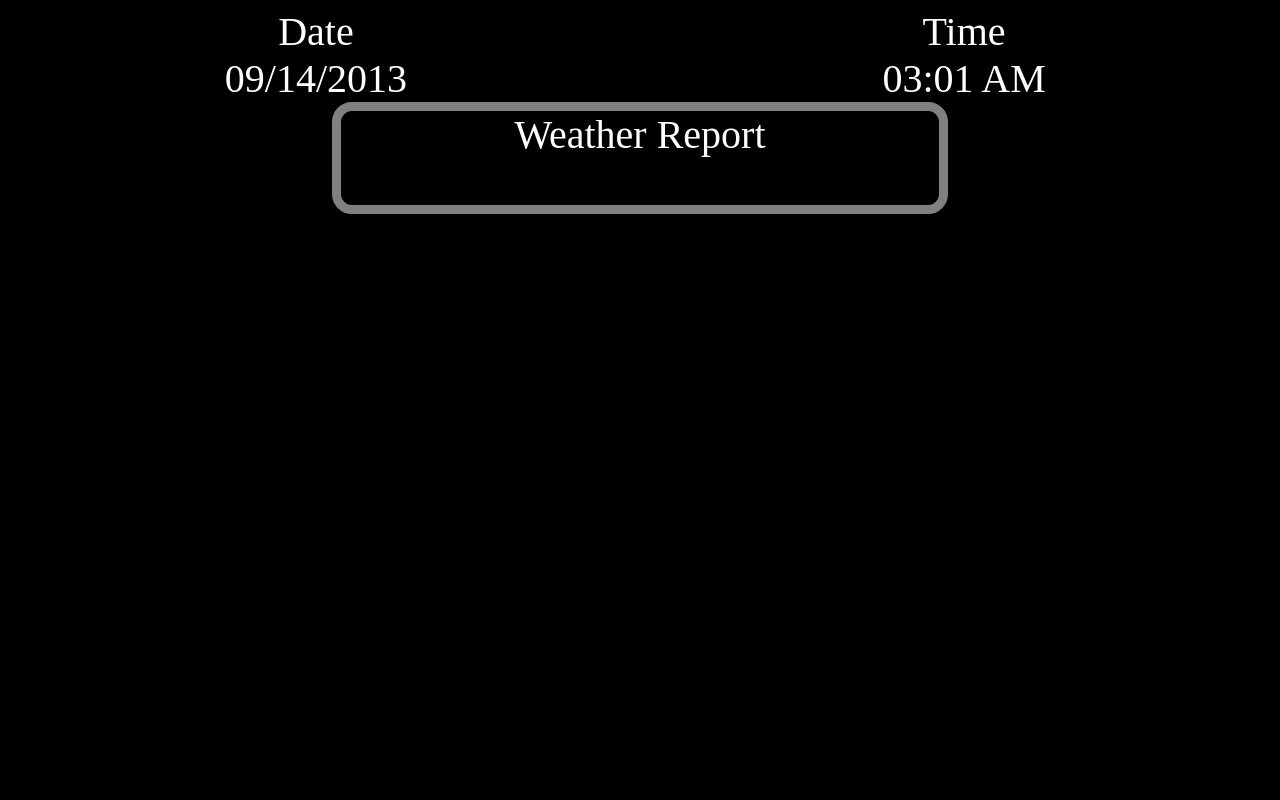
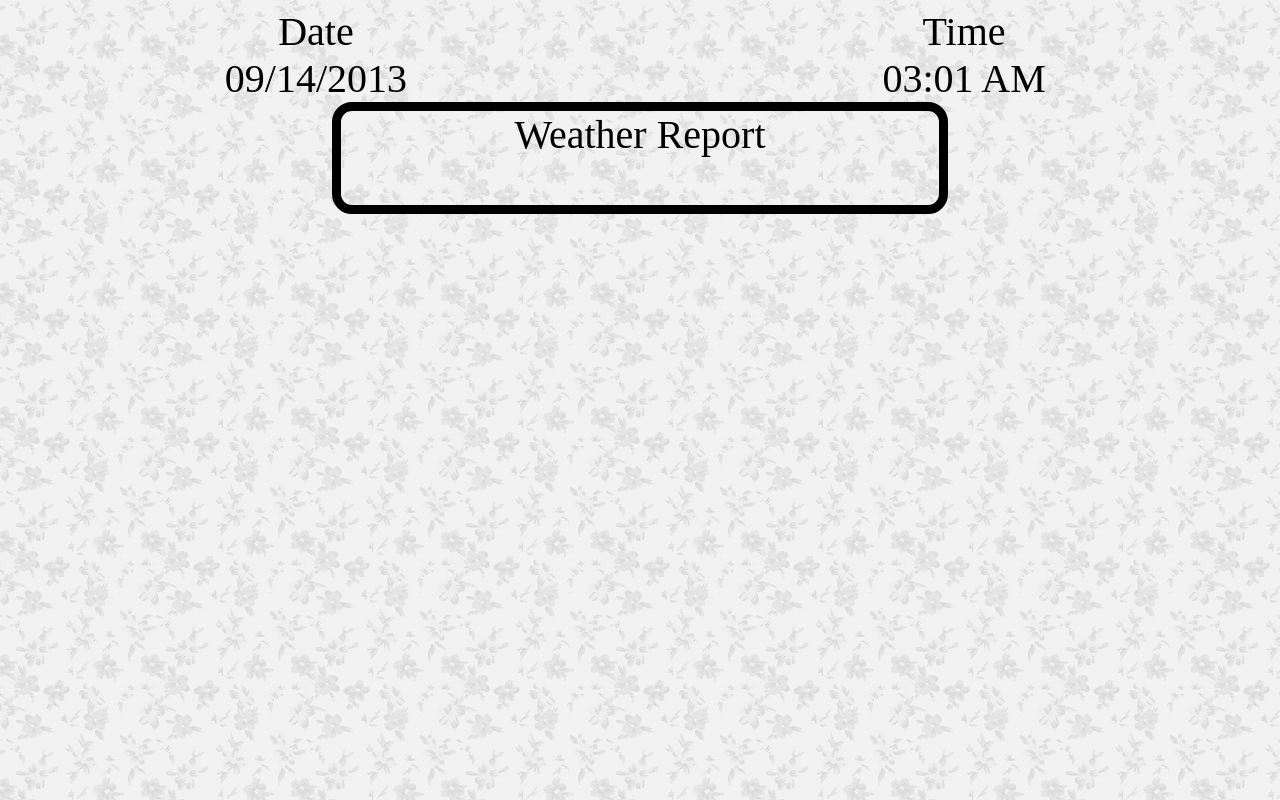
Before and after one commit to AlisaEx/MisterBlueSky, a plain HTML site: page index.html in a window 1280 px wide. Drawn offline with nearby package versions, Linux system fonts and the light colour scheme.

Commit message:
background image added

```diff
--- a/stylesheet.css
+++ b/stylesheet.css
@@ -1,15 +1,20 @@
+window{
+	border: 3px solid black;
+}
+
 body{
-	background-color: black;
+	background: url(Images/greyfloral.png);
+	background-repeat: repeat;
 }
 
 div{
-	color: white;
+	color: black;
 	font-size: 30pt;
 }
 
 #weather{
 	margin: 0px auto;
 	float: none;
-	border: 9px solid grey;
+	border: 9px solid black;
 	border-radius: 20px;
 }
```
Also changed, not shown: Images/greyfloral.png (added).
